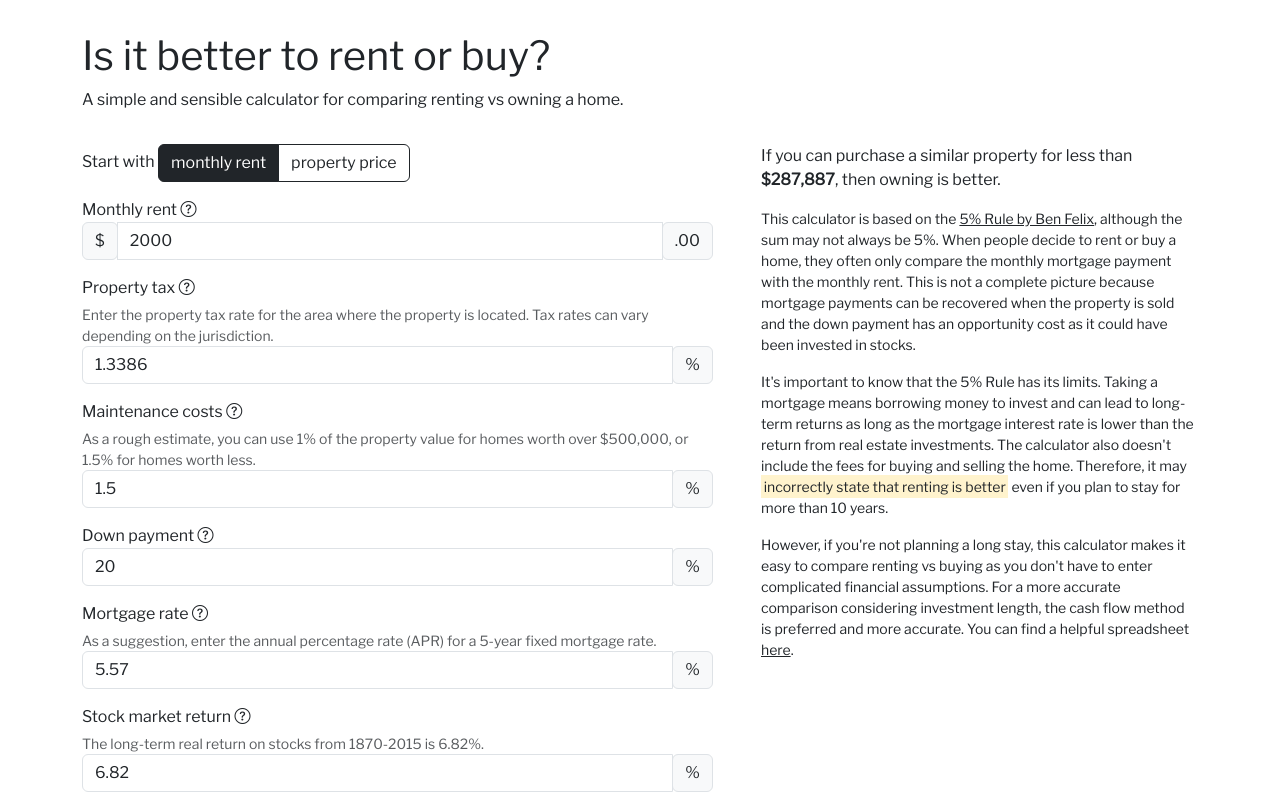
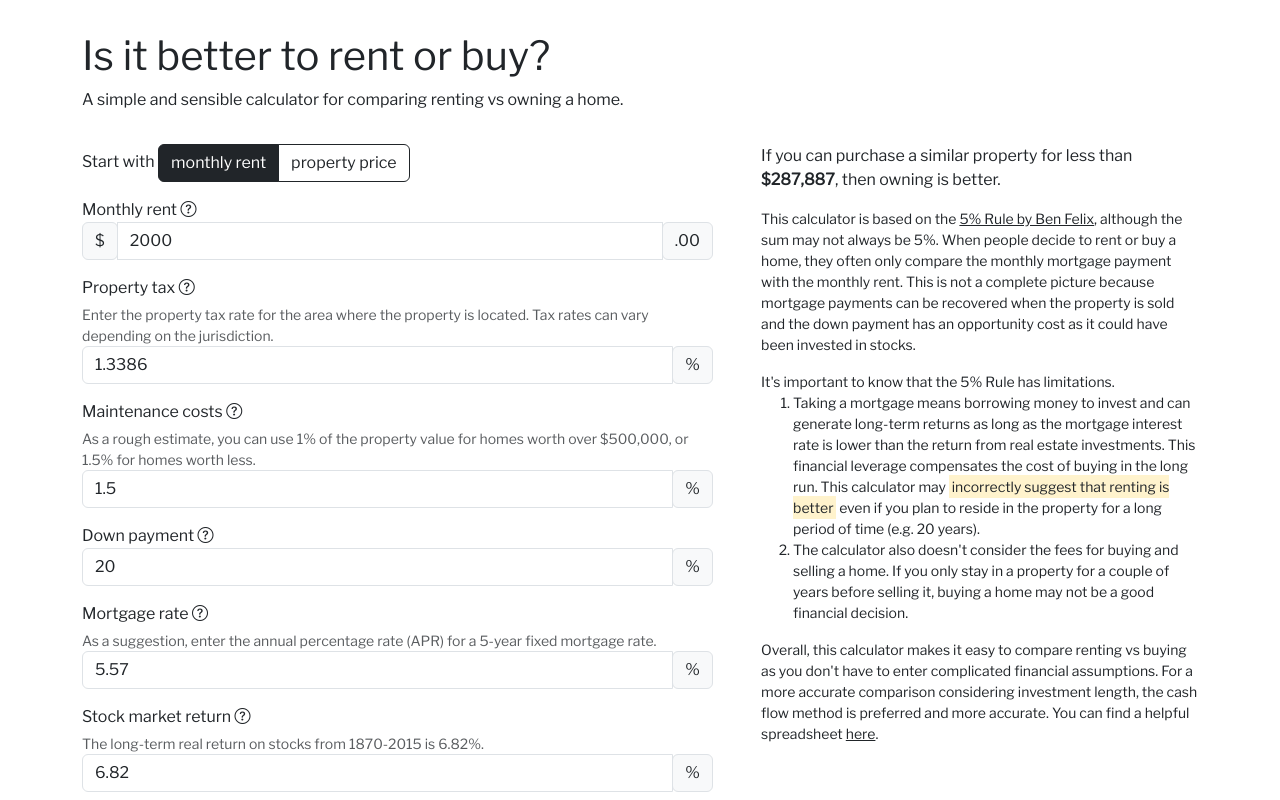
Before and after one commit to low-earth-orbit/rent-vs-buy, a React (Create React App) app: page / in a window 1280 px wide. Shown: the top 800 px of the page. Built offline with nearby package versions, Linux system fonts and the light colour scheme.

Commit message:
Revise text

```diff
--- a/src/components/Layout/Main.jsx
+++ b/src/components/Layout/Main.jsx
@@ -200,8 +200,8 @@ const Main = () => {
                   className="form-control"
                   onChange={(event) => setMaintenanceCosts(event.target.value)}
                   value={maintenanceCosts}
-                  placeholder="Enter maintenance cost as a percentage of property price"
-                  aria-label="Enter maintenance cost as a percentage of property price"
+                  placeholder="Enter maintenance costs as a percentage of property price"
+                  aria-label="Enter maintenance costs as a percentage of property price"
                   required="required"
                 />
                 <div className="input-group-append">
@@ -252,8 +252,8 @@ const Main = () => {
                   className="form-control"
                   onChange={(event) => setMortgageRate(event.target.value)}
                   value={mortgageRate}
-                  placeholder="Enter the mortgage rate in percentage"
-                  aria-label="Enter the mortgage rate in percentage"
+                  placeholder="Enter the mortgage rate"
+                  aria-label="Enter the mortgage rate"
                   required="required"
                 />
                 <div className="input-group-append">
@@ -290,9 +290,10 @@ const Main = () => {
             <div className="form-group">
               <label
                 htmlFor="realEstatePriceReturn"
-                title="The home price growth rate is how much the value of a home increases over time. It's usually shown as a percentage."
+                title="The investment return from the change in home price over a specific period of time."
               >
-                Home price growth rate <i className="bi bi-question-circle"></i>
+                Real estate price return{" "}
+                <i className="bi bi-question-circle"></i>
               </label>
               <div id="realEstatePriceReturnHelp" className="form-text">
                 The long-term real capital return on real estate investments
@@ -333,8 +334,7 @@ const Main = () => {
                   type="number"
                   className="form-control"
                   value={(stockMarketReturn - realEstatePriceReturn).toFixed(2)}
-                  placeholder="Enter real estate price return"
-                  aria-label="Enter real estate price return"
+                  aria-label="Automatically calculated opportunity cost of the down payment"
                   required="required"
                   disabled
                 />
@@ -404,22 +404,32 @@ const Main = () => {
                 have been invested in stocks.
               </p>
               <p>
-                It's important to know that the 5% Rule has its limits. Taking a
-                mortgage means borrowing money to invest and can lead to
-                long-term returns as long as the mortgage interest rate is lower
-                than the return from real estate investments. The calculator
-                also doesn't include the fees for buying and selling the home.
-                Therefore, it may{" "}
-                <mark>incorrectly state that renting is better</mark> even if
-                you plan to stay for more than 10 years.
+                It's important to know that the 5% Rule has limitations.
+                <ol>
+                  <li>
+                    Taking a mortgage means borrowing money to invest and can
+                    generate long-term returns as long as the mortgage interest
+                    rate is lower than the return from real estate investments.
+                    This financial leverage compensates the cost of buying in
+                    the long run. This calculator may{" "}
+                    <mark>incorrectly suggest that renting is better</mark> even
+                    if you plan to reside in the property for a long period of
+                    time (e.g. 20 years).
+                  </li>
+                  <li>
+                    The calculator also doesn't consider the fees for buying and
+                    selling a home. If you only stay in a property for a couple
+                    of years before selling it, buying a home may not be a good
+                    financial decision.
+                  </li>
+                </ol>
               </p>
               <p>
-                However, if you're not planning a long stay, this calculator
-                makes it easy to compare renting vs buying as you don't have to
-                enter complicated financial assumptions. For a more accurate
-                comparison considering investment length, the cash flow method
-                is preferred and more accurate. You can find a helpful
-                spreadsheet{" "}
+                Overall, this calculator makes it easy to compare renting vs
+                buying as you don't have to enter complicated financial
+                assumptions. For a more accurate comparison considering
+                investment length, the cash flow method is preferred and more
+                accurate. You can find a helpful spreadsheet{" "}
                 <a
                   href="http://www.holypotato.net/?p=1073"
                   title="A rent vs buy spreadsheet based on cash flow method"
```
